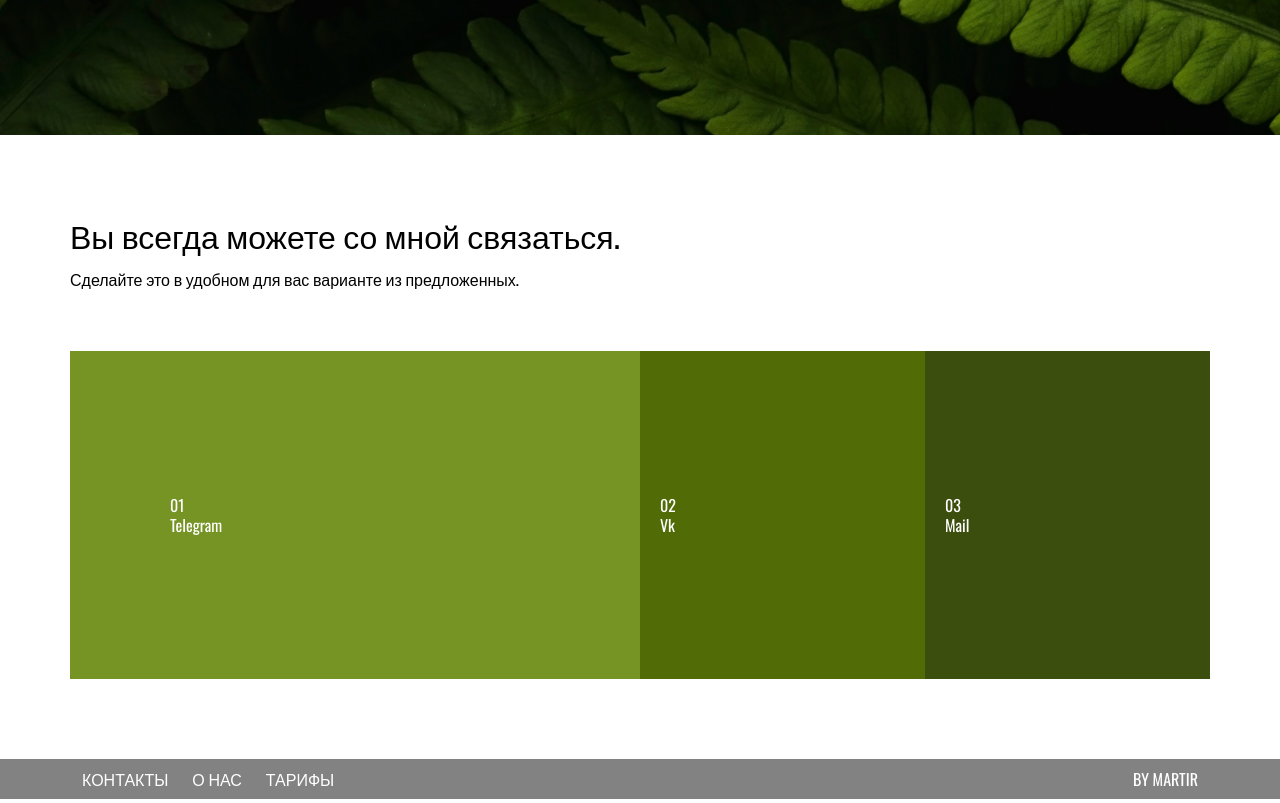
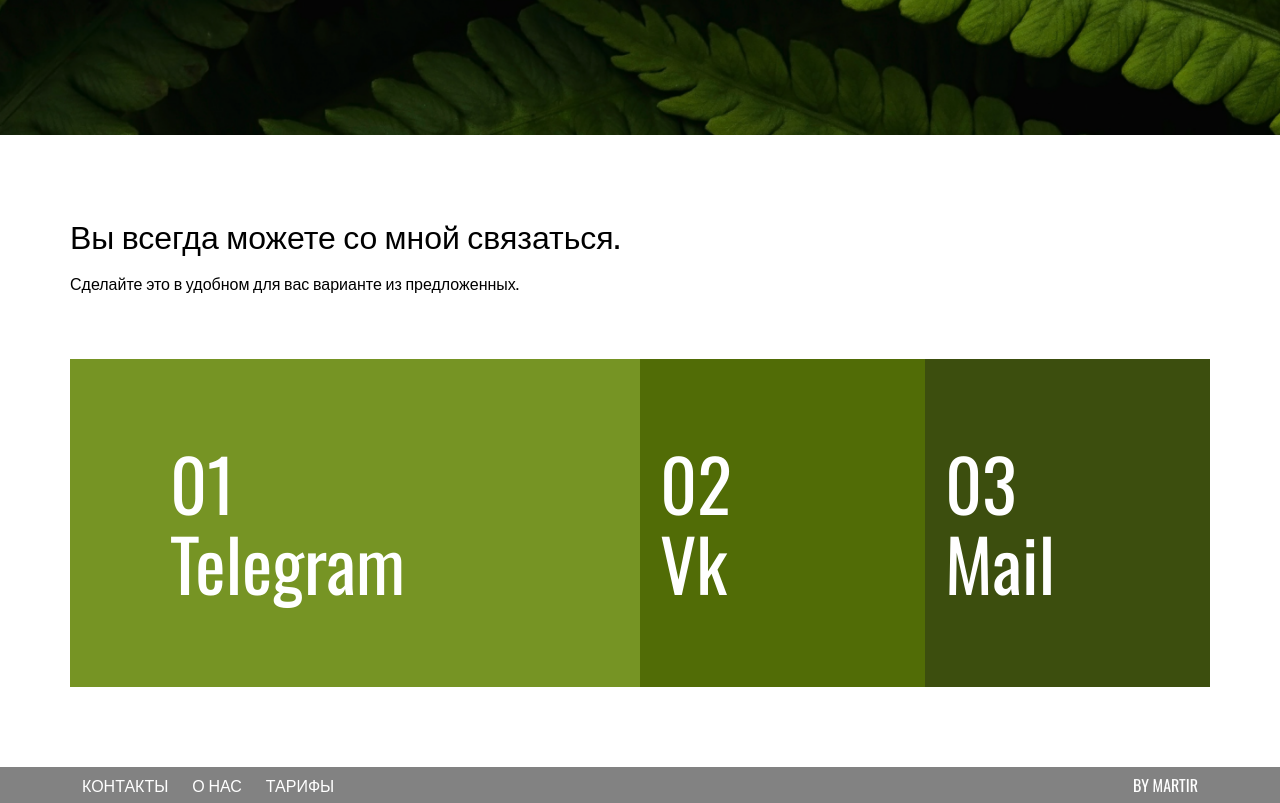
Before and after one commit to mimpushkarev/ECOEXP, a Next.js app: page / in a window 1280 px wide. Shown: the part 720-1523 px from the top of the page. Built offline with nearby package versions, Linux system fonts and the light colour scheme.

Commit message:
BIKDARTEM-8: [FRONT] Создать секцию «Контакты»

```diff
--- a/assets/styles/globalLayout.scss
+++ b/assets/styles/globalLayout.scss
@@ -147,20 +147,24 @@
   line-height: 2rem;
 }
 
-.XLText {
-  font-size: 1rem;
-  line-height: 1rem;
-}
 
 .LXSText {
   font-size: 1rem;
   line-height: 1.25rem;
+}
+
+.XLH1 {
+  font-size: 4.5rem;
+  line-height: 5rem;
+}
+
+.XLText {
+  font-size: 1rem;
   line-height: 1.5rem;
 }
 
 .section {
   padding: 5rem 0;
-  line-height: 1.25rem;
 }
 
 .container {
--- a/components/sections/ContactSection/ContactSection.tsx
+++ b/components/sections/ContactSection/ContactSection.tsx
@@ -1,6 +1,7 @@
 import {memo} from "react";
 
 import ContactsCard from "@components/ContactsCard";
+
 import styles from "./ContactSection.module.scss";
 
 const ContactSection = () => {
```
